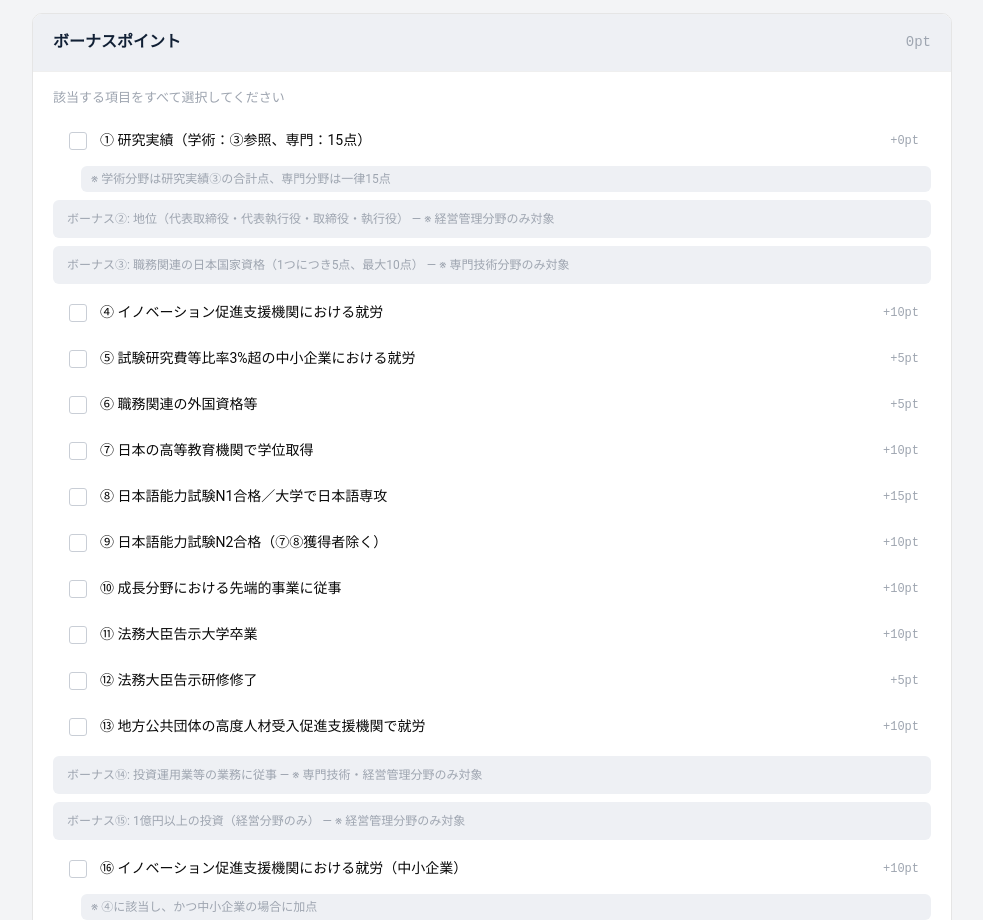
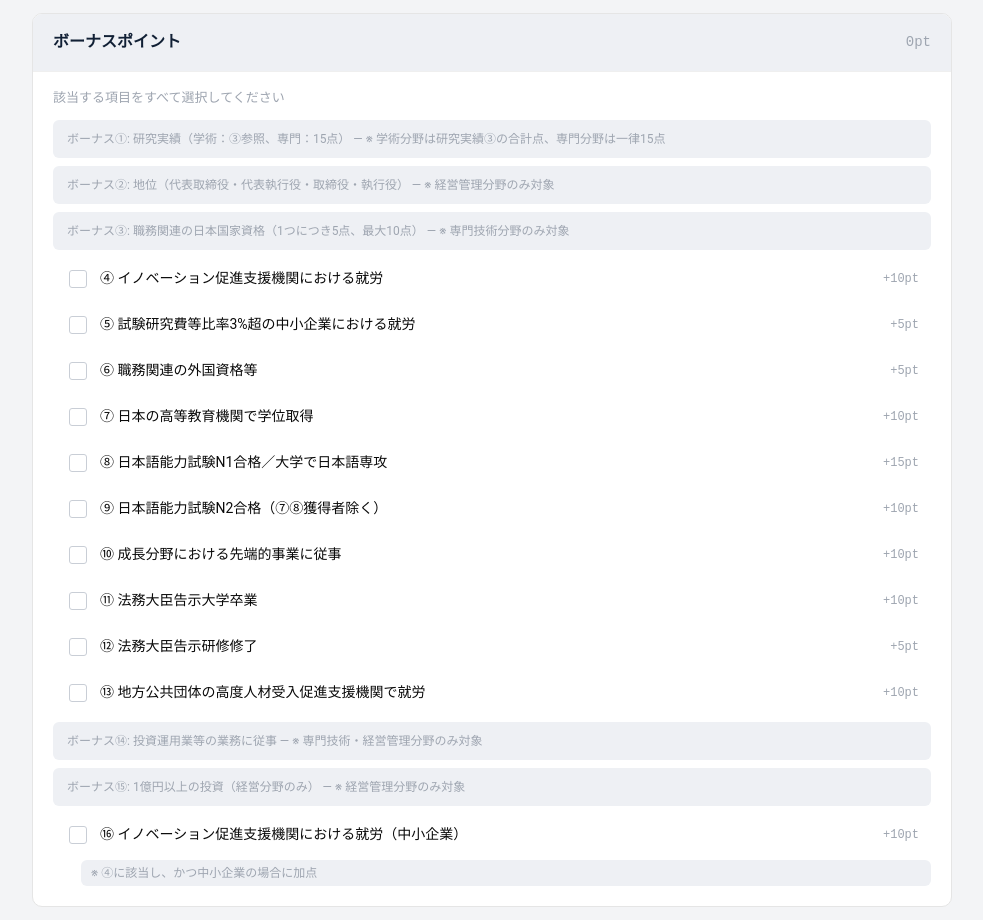
Before and after one commit to catmangox/Highly-Skilled, a plain HTML site: page calculator.html in a window 1280 px wide. Shown: the part 1552-2472 px from the top of the page, without its empty margins (148-1131 px from the left). Drawn offline with Linux system fonts and the light colour scheme.

Commit message:
Update
Bug fix

```diff
--- a/calculator.html
+++ b/calculator.html
@@ -975,7 +975,7 @@ function buildResearchHTML(field) {
 
 function buildBonusHTML(field) {
   const bonuses = [
-    { id: 'bonus1', key: 'bonus1', pts: field === 'academic' ? 0 : 15, note: field === 'academic' ? 'noteBonus1' : null, na: field === 'management', naNote: 'noteBonus1Na' },
+    { id: 'bonus1', key: 'bonus1', pts: 15, note: null, na: field !== 'technical', naNote: field === 'academic' ? 'noteBonus1' : 'noteBonus1Na' },
     { id: 'bonus2', key: 'bonus2', pts: 10, note: 'noteBonus2', na: field !== 'management' },
     { id: 'bonus3', key: 'bonus3', pts: 5, note: 'noteBonus3', na: field !== 'technical', naNote: 'noteBonus3Na', max: 10 },
     { id: 'bonus4', key: 'bonus4', pts: 10, na: false },
```
